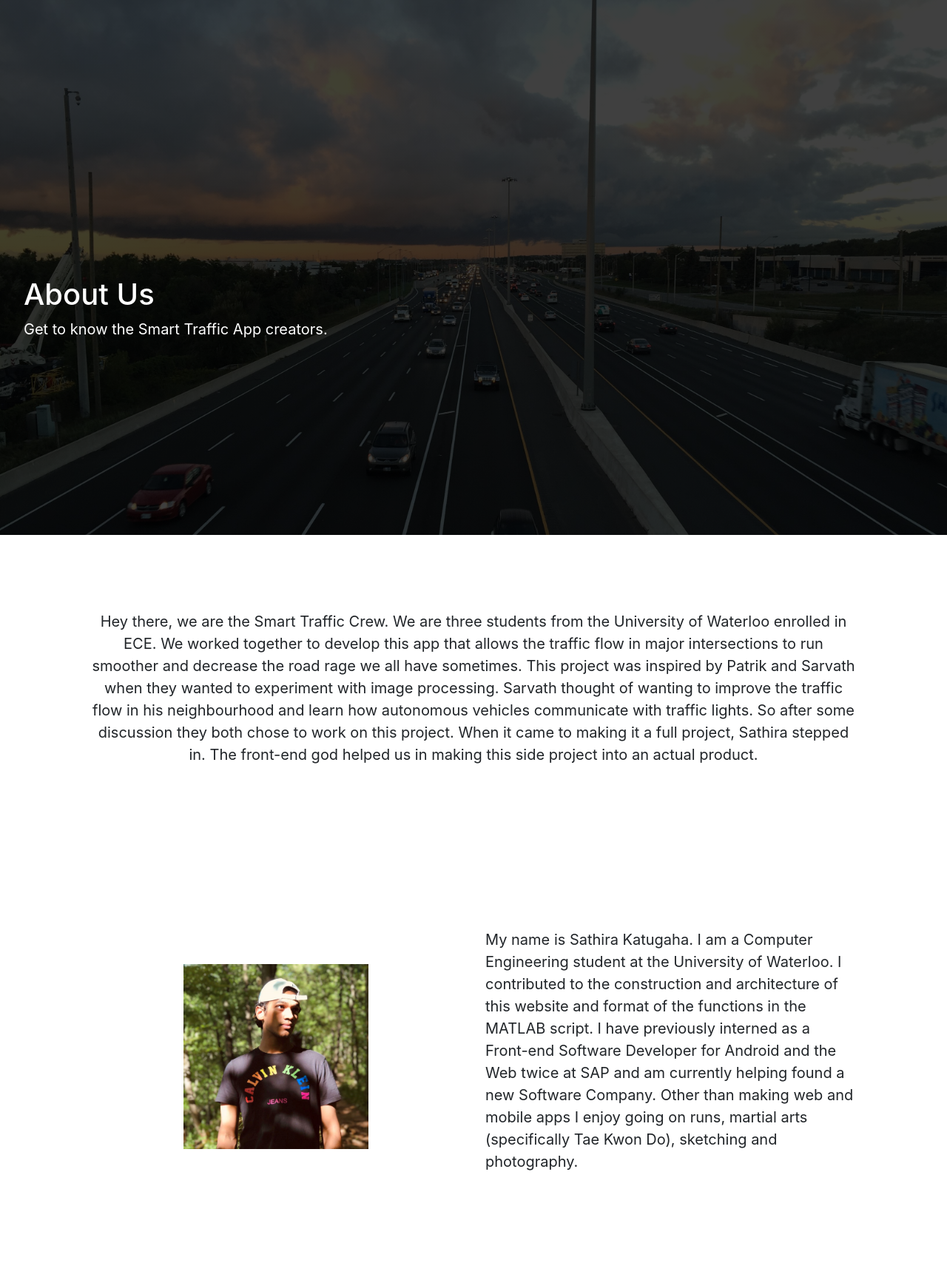
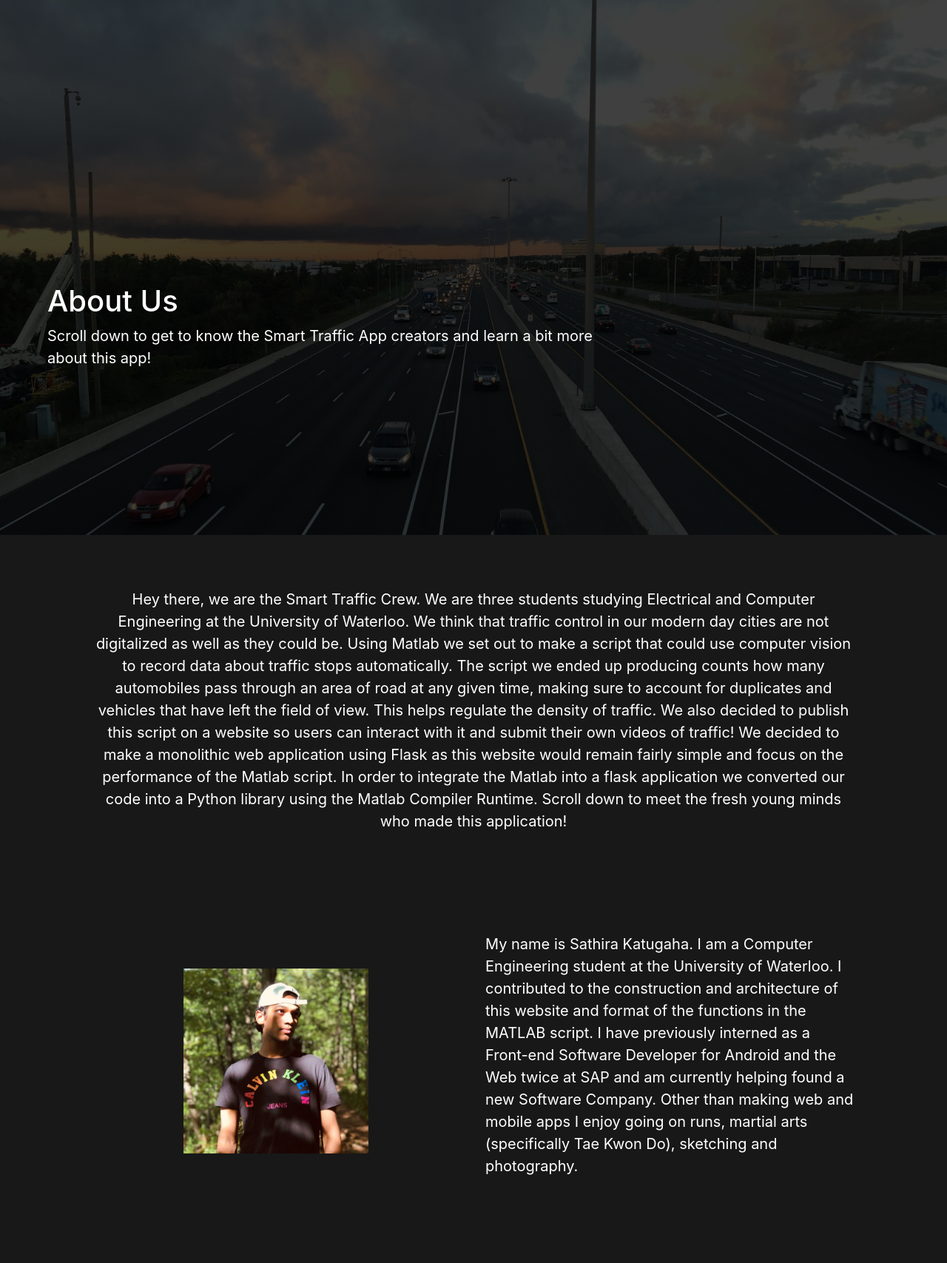
Before and after one commit to SarvathSharma/Smart-Traffic-Control-System, a Flask app: page /aboutus in a window 1280 px wide. Shown: the part 77-1784 px from the top of the page at 74% size. Run offline with Flask 2, Linux system fonts and the light colour scheme; some libraries are stand-ins or nearby versions.

Commit message:
Fixed about us and background colour

```diff
--- a/static/styles/aboutus.css
+++ b/static/styles/aboutus.css
@@ -22,7 +22,7 @@
 
 .centered-text {
   text-align: center;
-  padding: 102px 32px;
+  padding: 72px 32px;
   max-width: 1100px;
   margin: 0 auto;
 }
@@ -34,7 +34,7 @@
     grid-template-areas:
     " Image "
     " Description " ;
-    padding: 102px 32px;
+    padding: 48px 32px;
     grid-row-gap: 32px;
 }
 
@@ -47,7 +47,7 @@
         grid-template-rows: auto;
         grid-template-areas:
         " Image Description " ;
-        padding: 102px 32px;
+        padding: 48px 32px;
         grid-column-gap: 32px;
     }
 }
@@ -59,7 +59,7 @@
     grid-template-areas:
     " Image "
     " Description " ;
-    padding: 102px 32px;
+    padding: 48px 32px;
     grid-row-gap: 32px;
 }
 
@@ -71,7 +71,7 @@
         grid-template-rows: auto;
         grid-template-areas:
         " Description Image" ;
-        padding: 128px 32px;
+        padding: 48px 32px;
         grid-column-gap: 32px;
     }
 }
--- a/static/styles/index.css
+++ b/static/styles/index.css
@@ -12,7 +12,8 @@
 .heading-text {
   width: calc(200% / 3);
   align-self: center;
-  padding-left: 32px;
+  padding-left: 64px;
+  margin-top: 48px;
 }
 
 .error{
@@ -26,7 +27,7 @@
   margin: 0 auto;
 }
 .upload-description {
-  margin-top: 32px;
+  margin-top: 64px;
   margin-bottom: 16px;
 }
 .upload-button {
--- a/static/styles/layout.css
+++ b/static/styles/layout.css
@@ -1,7 +1,14 @@
 body {
     padding-top: 76px;
+    color:white;
+    background-color: #181818;
 }
 
 p{
     font-size: 1.25rem;
 }
+
+.div {
+    color:white;
+    background-color: #181818;
+}
--- a/templates/aboutus.html
+++ b/templates/aboutus.html
@@ -6,19 +6,21 @@
         About Us
       </h1>
       <p>
-        Get to know the Smart Traffic App creators.
+        Scroll down to get to know the Smart Traffic App creators and learn a bit more about this app!
       </p>
     </div>
   </div>
   <div class="centered-text">
     <p>
-      Hey there, we are the Smart Traffic Crew. We are three students from the University of Waterloo enrolled in ECE.
-      We worked together to develop this app that allows the traffic flow in major intersections to run smoother and
-      decrease the road rage we all have sometimes. This project was inspired by Patrik and Sarvath when they wanted to
-      experiment with image processing. Sarvath thought of wanting to improve the traffic flow in his neighbourhood and
-      learn how autonomous vehicles communicate with traffic lights. So after some discussion they both chose to work on
-      this project. When it came to making it a full project, Sathira stepped in. The front-end god helped us in making
-      this side project into an actual product.
+      Hey there, we are the Smart Traffic Crew. We are three students studying Electrical and Computer Engineering at the
+      University of Waterloo. We think that traffic control in our modern day cities are not digitalized as well as they could be.
+      Using Matlab we set out to make a script that could use computer vision to record data about traffic stops automatically.
+      The script we ended up producing counts how many automobiles pass through an area of road at any given time, making sure to
+      account for duplicates and vehicles that have left the field of view. This helps regulate the density of traffic. We also
+      decided to publish this script on a website so users can interact with it and submit their own videos of traffic! We decided
+      to make a monolithic web application using Flask as this website would remain fairly simple and focus on the performance of
+      the Matlab script. In order to integrate the Matlab into a flask application we converted our code into a Python library using
+      the Matlab Compiler Runtime. Scroll down to meet the fresh young minds who made this application!
     </p>
   </div>
   <div class="two-column-left">
@@ -34,7 +36,7 @@
   <div class="two-column-right">
     <img class="about-us-image" src="/static/pictures/patrik.JPG">
     <p class="aboutus-description">
-      My name is Patrik Beqo. I am a Computer Engineering student in UW. I aided in making the
+      My name is Patrik Beqo. I am a Computer Engineering student at the University of Waterloo. I aided in making the
       MATLAB algorithm to detect/track the vehicles and the design of the website. I spent my first two co-ops in the
       medical industry where I was an IT specialist and QA analyst. I have since upgraded to a Software Developer role at
       Ritual. In my free time I enjoy going on hikes, playing sports, and watching movies.
@@ -43,11 +45,11 @@
   <div class="two-column-left">
     <img class="about-us-image"  src="/static/pictures/sarvath.jpg">
     <p class="aboutus-description">
-      My name is Sarvath Sharma, aka Shawarma King. I am an Electrical Engineering student in UW. I aided in the
-      computer vision, image processing and the integration of Python and MATLAB. I am also known as the kid who pushed
-      the Python libraries to the GitHub repo to get more cred. My first two co-ops were at Solink as a QA Specialist
-      and Junior Developer and then worked at WATONOMOUS where I was a Power Systems Member. In my spare time I enjoy
-      working out, gaming, being a lil weeb and scrolling through Reddit for some fresh memes.
+      My name is Sarvath Sharma. I am an Electrical Engineering student at the University of Waterloo. I helped architect the
+      computer vision, image processing and create the integration of MATLAB code into a Python library. My first two
+      co-ops were at Solink as a QA Specialist and Junior Developer and then worked at WATONOMOUS (a autonomous car design team)
+      where I was a Power Systems Specialist. In my spare time I enjoy working out, gaming, anime and spending time with friends
+      and family.
     </p>
   </div>
 </div>
```
Also changed, not shown: static/pictures/github.png (added).
